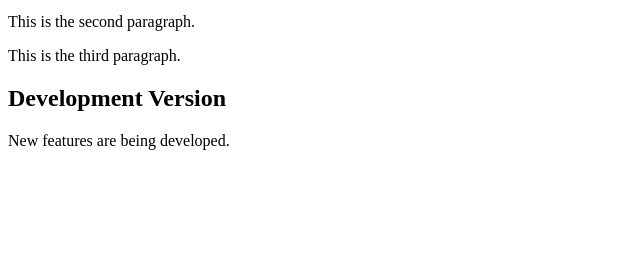
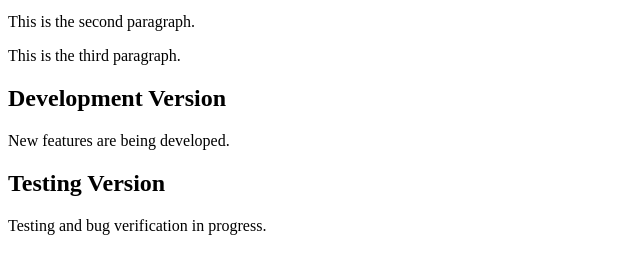
Before and after one commit to shafimuhammad5255-hue/github-workflows, a website: page index.html in a window 1280 px wide. Shown: the part 101-374 px from the top of the page, without its empty margins (0-640 px from the left). Drawn offline with Linux system fonts and the light colour scheme.

Commit message:
add testing version section

```diff
--- a/index.html
+++ b/index.html
@@ -16,5 +16,9 @@
     <p>New features are being developed.</p>
 </section>
 
+<section>
+    <h2>Testing Version</h2>
+    <p>Testing and bug verification in progress.</p>
+</section>
 </body>
 </html>
```
